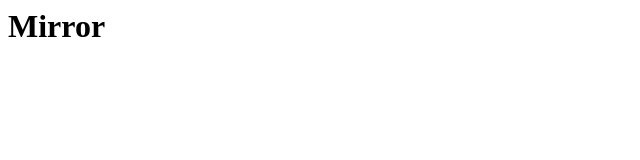
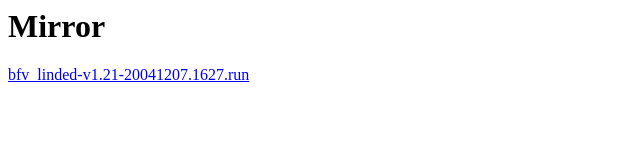
Before and after one commit to bfstats/battlefield-server-binaries-mirror, a plain HTML site: page index.html in a window 1280 px wide. Shown: the whole page, without its empty margins (0-640 px from the left). Drawn offline with Linux system fonts and the light colour scheme.

Commit message:
add link to bfv_linded-v1.21-20041207.1627.run

```diff
--- a/index.html
+++ b/index.html
@@ -1 +1,3 @@
 <h1>Mirror</h1>
+
+<a href="https://github.com/bfstats/battlefield-server-binaries-mirror/releases/download/1.21/bfv_linded-v1.21-20041207.1627.run">bfv_linded-v1.21-20041207.1627.run</a>
```
